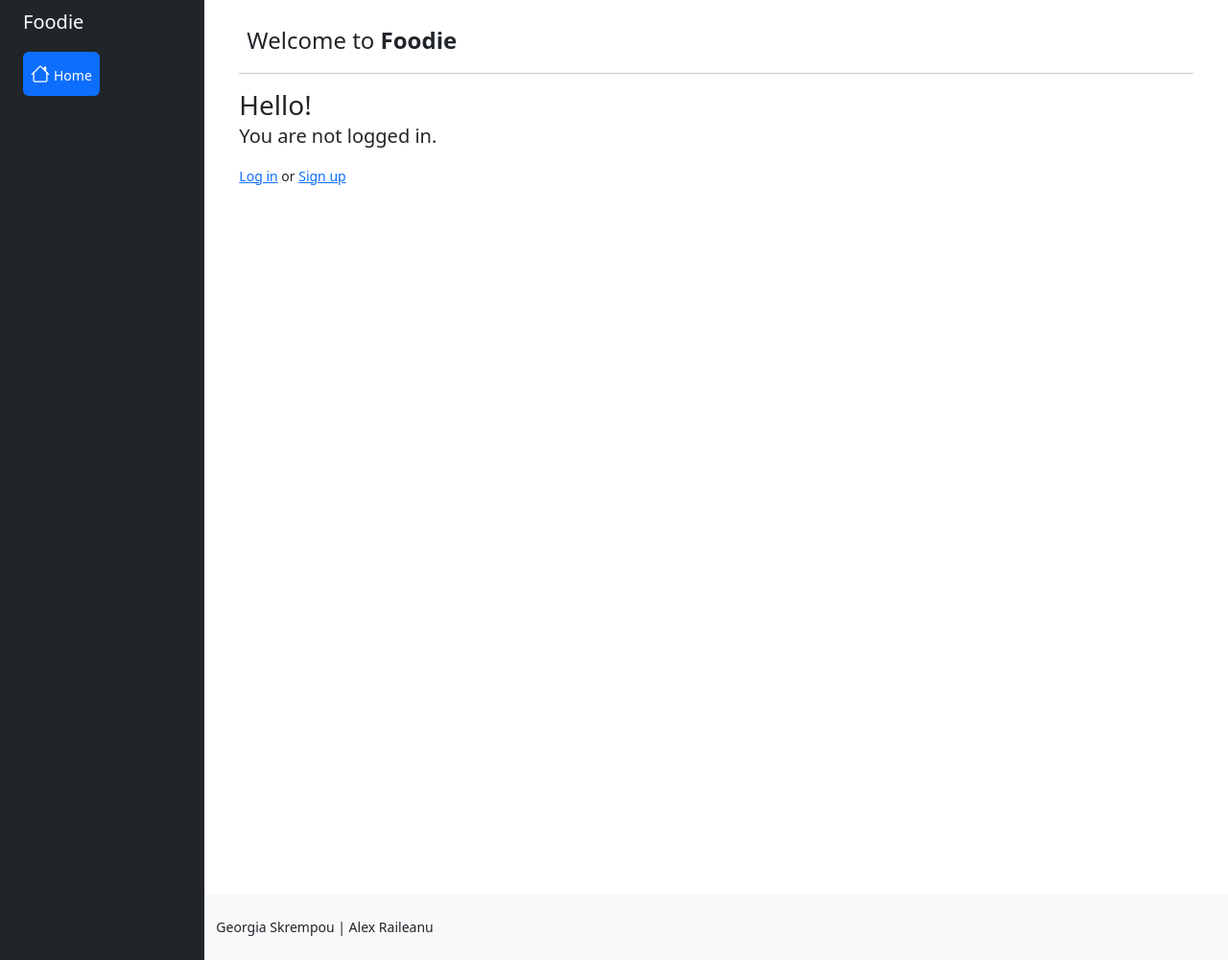
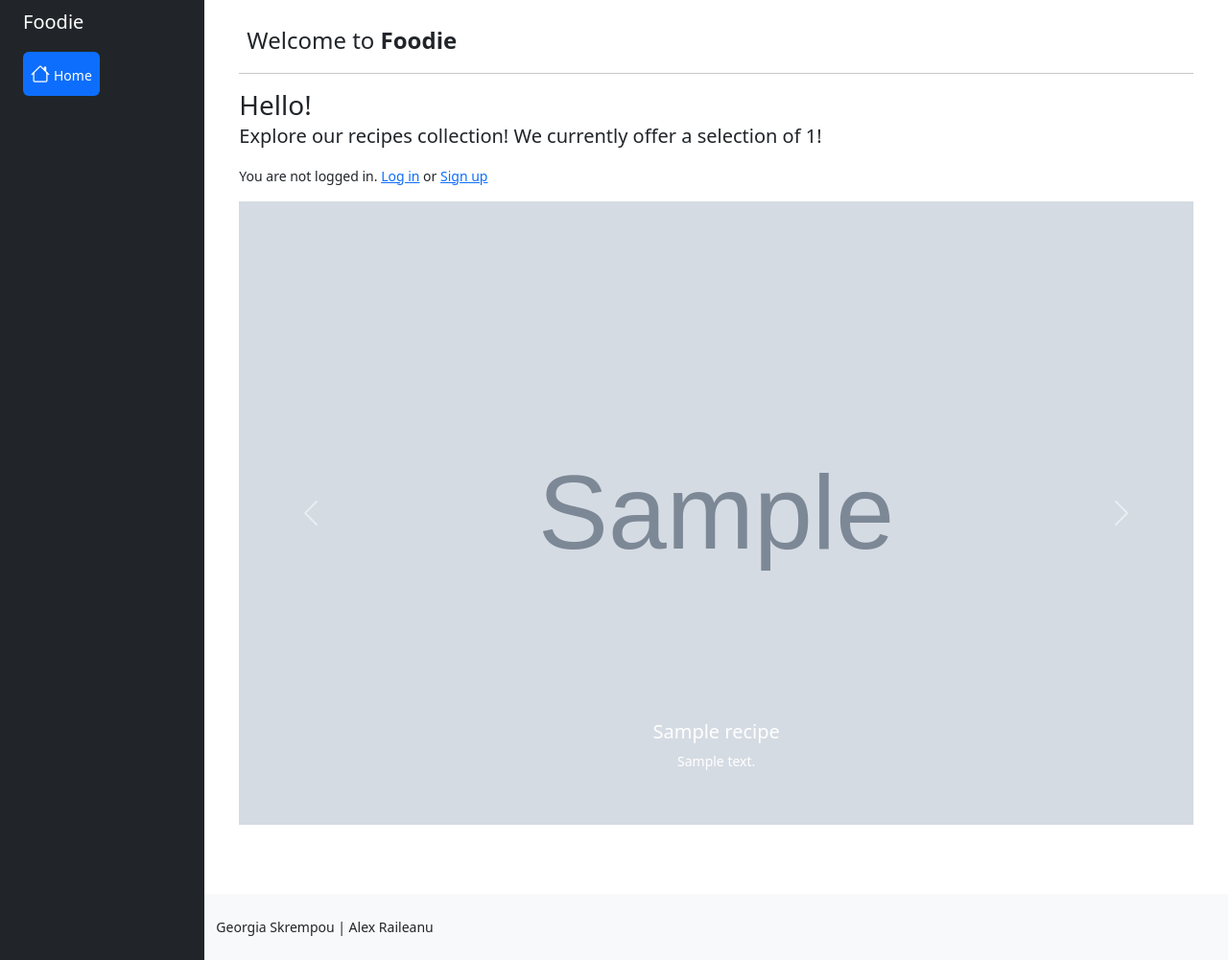
Before and after one commit to GeorgiaSkrempou/Food, a Django app: page /recipes/ in a window 1280 px wide. Shown: the whole page at 96% size. Run offline with Django 4.2, Linux system fonts and the light colour scheme; tables that the repository leaves empty hold one stand-in row (values such as "Sample post"); grey boxes marked "Sample" are stand-in pictures; some libraries are stand-ins or nearby versions.

Commit message:
feat: added carousel displaying current recipes

```diff
--- a/recipes_app/recipes/templates/recipes/home.html
+++ b/recipes_app/recipes/templates/recipes/home.html
@@ -10,45 +10,74 @@
     {% if user.is_authenticated %}
 
         <h3>Hello, {{ user.username }}!</h3>
-        <p class="lead">Explore our recipes collection!</p>
+        <p class="lead">Explore our recipes collection! {% if recipe_list %}We currently offer a selection of
+            {{ recipe_list | length }}{% endif %}!</p>
 
-        <div id="carouselExampleControls" class="carousel slide" data-bs-ride="carousel">
-            <div class="carousel-inner">
-                <div class="carousel-item active">
-                    <img src="{{ MEDIA_URL }}recipe_carousel_images/dahl.jpg"
-                         class="d-block w-100" alt="" height="700">
-                </div>
-                <div class="carousel-item">
-                    <img src="{{ MEDIA_URL }}recipe_carousel_images/ramen.jpg"
-                         class="d-block w-100" alt="" height="700">
-                </div>
-                <div class="carousel-item">
-                    <img src="{{ MEDIA_URL }}recipe_carousel_images/pasta.jpg" class="d-block w-100" alt=""
-                         height="700">
-                </div>
-            </div>
-            <button class="carousel-control-prev" type="button" data-bs-target="#carouselExampleControls"
-                    data-bs-slide="prev">
-                <span class="carousel-control-prev-icon" aria-hidden="true"></span>
-                <span class="visually-hidden">Previous</span>
-            </button>
-            <button class="carousel-control-next" type="button" data-bs-target="#carouselExampleControls"
-                    data-bs-slide="next">
-                <span class="carousel-control-next-icon" aria-hidden="true"></span>
-                <span class="visually-hidden">Next</span>
-            </button>
-        </div>
+
+
     {% else %}
 
         <h3 class="card-title">Hello!</h3>
-        <p class="lead">You are not logged in.</p>
+        <p class="lead">Explore our recipes collection! {% if recipe_list %}We currently offer a selection of
+            {{ recipe_list | length }}{% endif %}!</p>
 
-        <p>
-            <a href="{% url 'user:login' %}" class="link-primary">Log in</a>
-            or
+
+        <p class="">You are not logged in.
+            <a href="{% url 'user:login' %}" class="link-primary">Log in</a> or
             <a href="{% url 'user:signup' %}" class="link-primary">Sign up</a>
         </p>
 
     {% endif %}
 
+
+    {% if recipe_list %}
+        <div id="carouselExampleCaptions" class="carousel slide" data-bs-ride="carousel">
+            <div class="carousel-inner">
+                {% for recipe in recipe_list %}
+
+                    {% if forloop.first %}
+
+                        <div class="carousel-item {% if forloop.first %} active {% endif %}">
+                            <img src="
+
+
+
+                                    {% if recipe.image %}{{ recipe.image.url }} {% else %} {{ MEDIA_URL }}recipe_default.jpg{% endif %}"
+                                 alt="" class="d-block w-100" height="650px">
+                            <div class="carousel-caption d-none d-md-block">
+                                <h5>{{ recipe.title }}</h5>
+                                <p>{{ recipe.description }}</p>
+                            </div>
+                        </div>
+                    {% else %}
+                        <div class="carousel-item {% if  forloop.first %} active {% endif %}">
+                            <img src="
+
+
+
+                                    {% if recipe.image %}{{ recipe.image.url }}{% else %}{{ MEDIA_URL }}recipe_default.jpg{% endif %}"
+                                 alt="" class="d-block w-100" height="650px">
+                            <div class="carousel-caption d-none d-md-block">
+                                <h5>{{ recipe.title }}</h5>
+                                <p>{{ recipe.description }}</p>
+                            </div>
+                        </div>
+                    {% endif %}
+
+                    <button class="carousel-control-prev" type="button" data-bs-target="#carouselExampleCaptions"
+                            data-bs-slide="prev">
+                        <span class="carousel-control-prev-icon" aria-hidden="true"></span>
+                        <span class="visually-hidden">Previous</span>
+                    </button>
+                    <button class="carousel-control-next" type="button" data-bs-target="#carouselExampleCaptions"
+                            data-bs-slide="next">
+                        <span class="carousel-control-next-icon" aria-hidden="true"></span>
+                        <span class="visually-hidden">Next</span>
+                    </button>
+                {% endfor %}
+            </div>
+
+        </div>
+    {% endif %}
+
 {% endblock %}
--- a/recipes_app/recipes/views.py
+++ b/recipes_app/recipes/views.py
@@ -9,6 +9,7 @@ from django.http import HttpResponseRedirect
 from django.contrib import messages
 from datetime import datetime, timedelta
 import pytz
+from django.views.generic.list import MultipleObjectMixin
 
 from .models import Recipe
 
@@ -16,20 +17,21 @@ from .models import Recipe
 # Create your views here.
 
 
-class HomeView(TemplateView):
+class HomeView(ListView):
     template_name = 'recipes/home.html'
+    model = Recipe
+    context_object_name = 'recipe_list'
+    queryset = Recipe.objects.order_by('title')
+
+
 
 
 class RecipeCreateView(LoginRequiredMixin, CreateView):
-    # attribute names must be named like this
     model = Recipe
-    # the form details are automatically saved like this
     fields = ['title', 'description', 'portions', 'ingredients', 'steps', 'filters', 'image']
-    #  success url? # it's the url not the template!
     success_url = reverse_lazy('recipes:list_recipe')
 
 
-# This lists every instance of the teacher
 # model_list.hmtl
 class RecipeListView(LoginRequiredMixin, ListView):
     model = Recipe
--- a/recipes_app/user/admin.py
+++ b/recipes_app/user/admin.py
@@ -8,7 +8,7 @@ from .models import Account
 
 
 class AccountAdmin(UserAdmin):
-    list_display = ('email', 'username', 'date_joined', 'last_login', 'is_admin', 'is_staff', 'avatar')
+    list_display = ('email', 'username', 'date_joined', 'last_login', 'is_admin', 'is_staff', 'is_active', 'avatar')
     search_fields = ('email', 'username')
     readonly_fields = ('id', 'date_joined', 'last_login')
 
```
Also changed, not shown: recipes_app/user/templates/user/login.html (+1 -15 lines).
